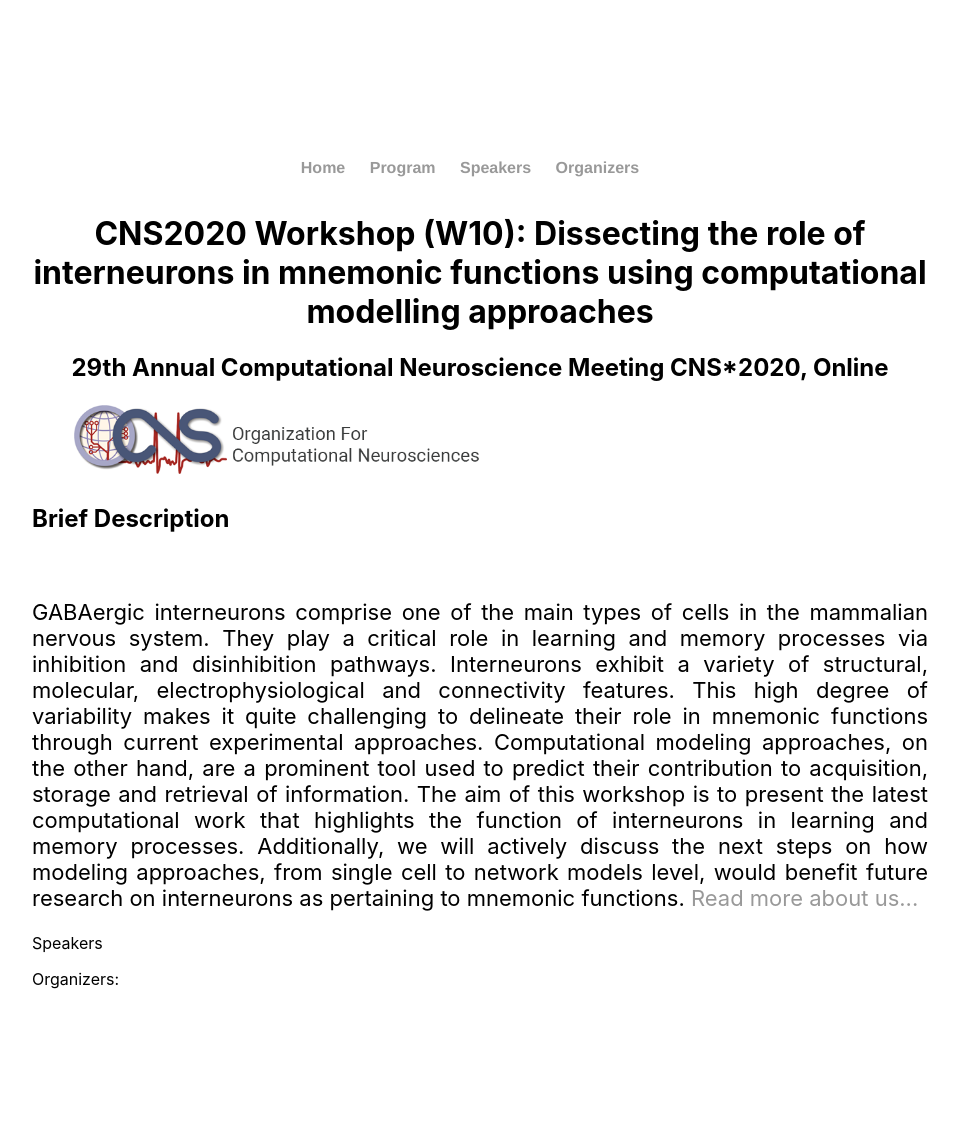
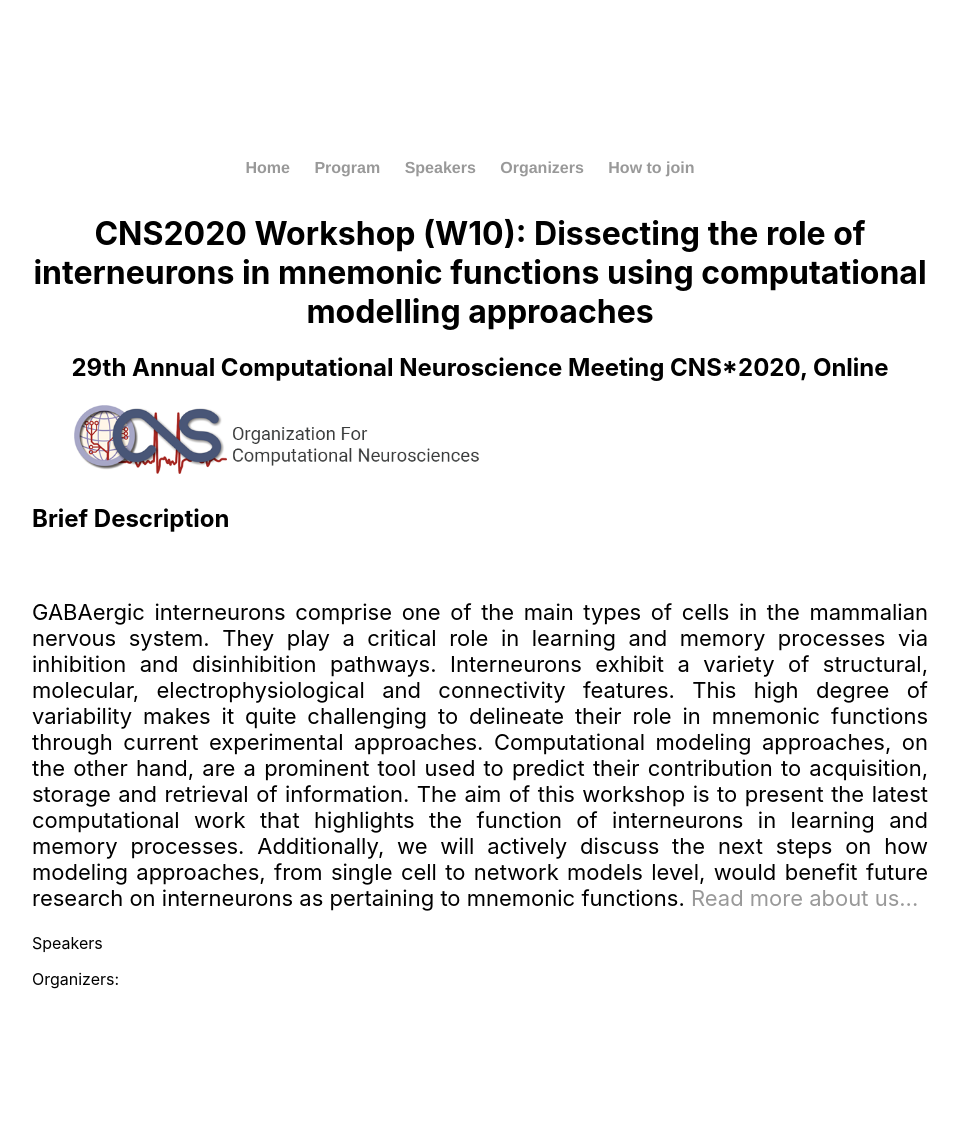
Before and after one commit to spirosChv/ocns2021interneurons, a Jekyll site: the page built from index.html, in a window 1280 px wide. Shown: the whole page, without its empty margins (160-1119 px from the left). Built offline with Jekyll 4.4.1, drawn with Linux system fonts in a browser that asks for light colours.

Commit message:
Update default.html

```diff
--- a/_layouts/default.html
+++ b/_layouts/default.html
@@ -12,6 +12,7 @@
 		        	<li><a href="/program">Program</a></li>
 	        		<li><a href="/speakers">Speakers</a></li>
 	        		<li><a href="/aboutus">Organizers</a></li>
+				<li><a href="/join">How to join</a></li>
 	    		</ul>
 			</nav>
 			<div class="container">
```
